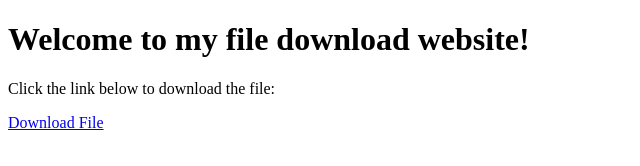
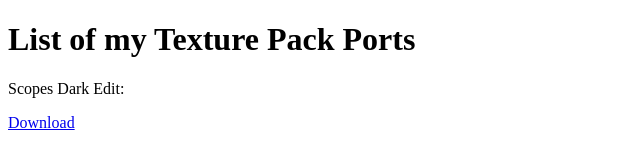
Before and after one commit to TexturePackPorts/texture-packs, a plain HTML site: page index.html in a window 1280 px wide. Shown: the whole page, without its empty margins (0-640 px from the left). Drawn offline with Linux system fonts and the light colour scheme.

Commit message:
Update index.html

```diff
--- a/index.html
+++ b/index.html
@@ -1,11 +1,11 @@
 <!DOCTYPE html>
 <html>
 <head>
-    <title>My File Download Website</title>
+    <title>Texture Pack Ports</title>
 </head>
 <body>
-    <h1>Welcome to my file download website!</h1>
-    <p>Click the link below to download the file:</p>
-    <a href="Scopes Dark Edit.mcpack" download>Download File</a>
+    <h1>List of my Texture Pack Ports</h1>
+    <p>Scopes Dark Edit:</p>
+    <a href="scopesdarkedit.html">Download</a>
 </body>
 </html>
```
